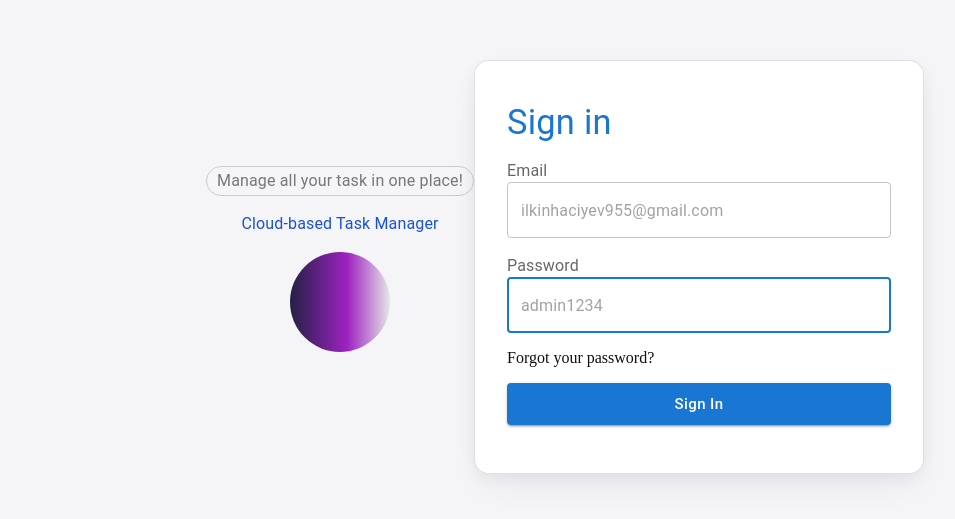
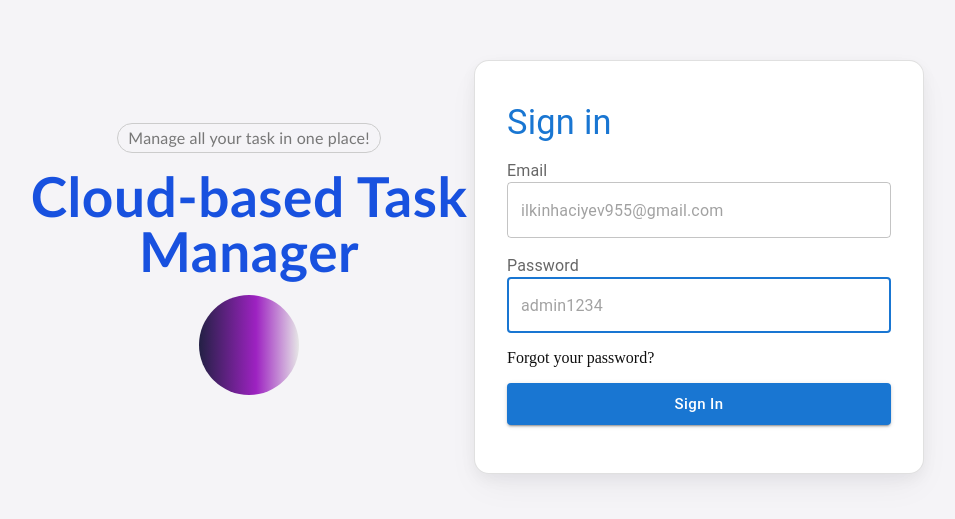
Before and after one commit to hac1yev/task-manager-app, a Next.js app: page /login in a window 1280 px wide. Shown: the part 133-652 px from the top of the page, without its empty margins (166-1121 px from the left). Built offline with nearby package versions, Linux system fonts and the light colour scheme; a web font is replaced by a local one.

Commit message:
login page css

```diff
--- a/components/Login/Login.css
+++ b/components/Login/Login.css
@@ -11,16 +11,16 @@
     border: 1px solid #ccc;
     border-radius: 20px;
     padding: 2px 10px;
-    font-family: 'Gill Sans', 'Gill Sans MT', Calibri, 'Trebuchet MS', sans-serif;
+    font-family: 'Gill Sans', 'Gill Sans MT', Calibri, 'Trebuchet MS', sans-serif!important;
 }
 
 .login-cloud {
-    font-size: 55px;
-    line-height: 55px;
+    font-size: 55px!important;
+    line-height: 55px!important;
     text-align: center;
     color: #1851DF;
-    font-weight: 700;
-    font-family: 'Gill Sans', 'Gill Sans MT', Calibri, 'Trebuchet MS', sans-serif;
+    font-weight: 700!important;
+    font-family: 'Gill Sans', 'Gill Sans MT', Calibri, 'Trebuchet MS', sans-serif!important;
 }
 
 @media screen and (max-width: 900px) {
```
